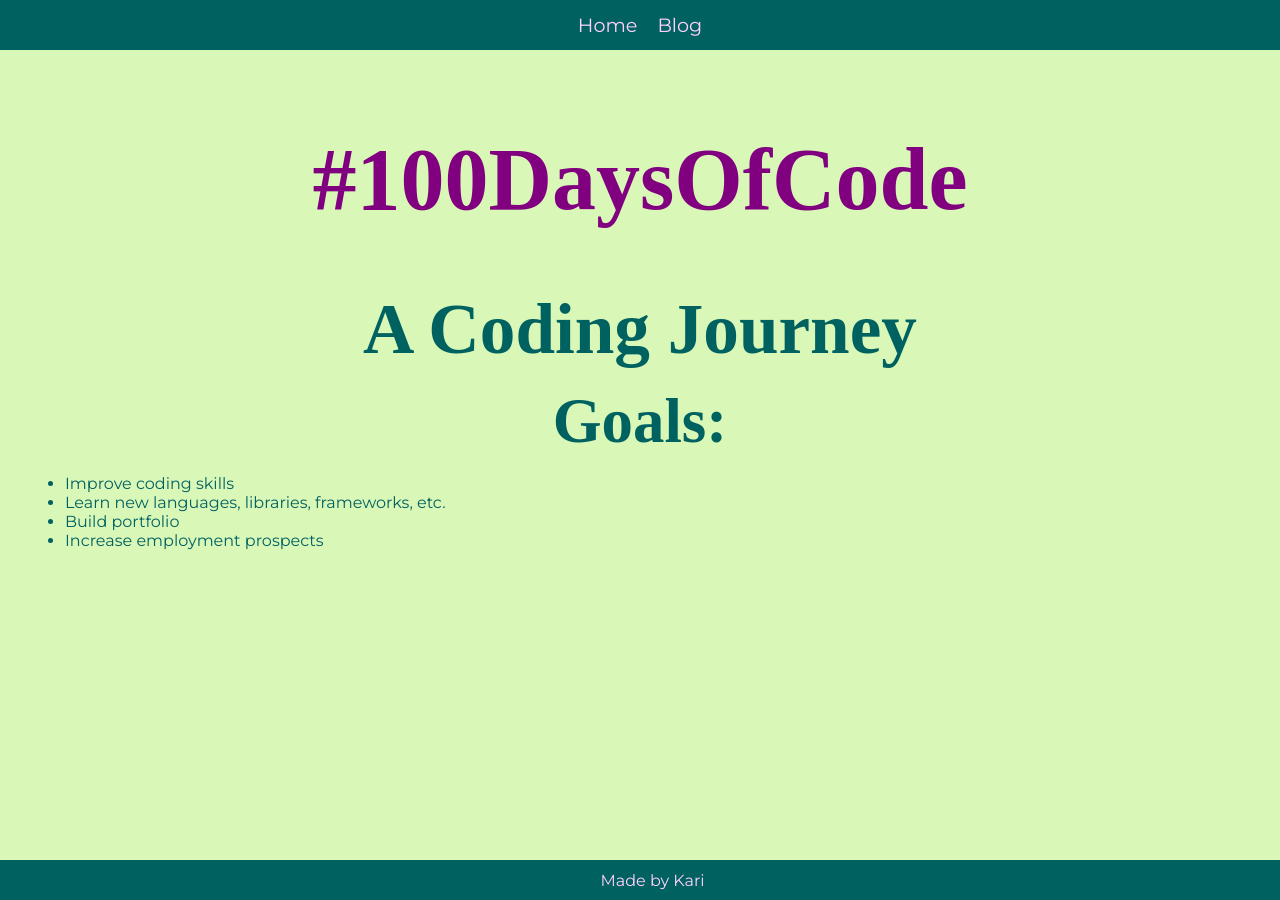
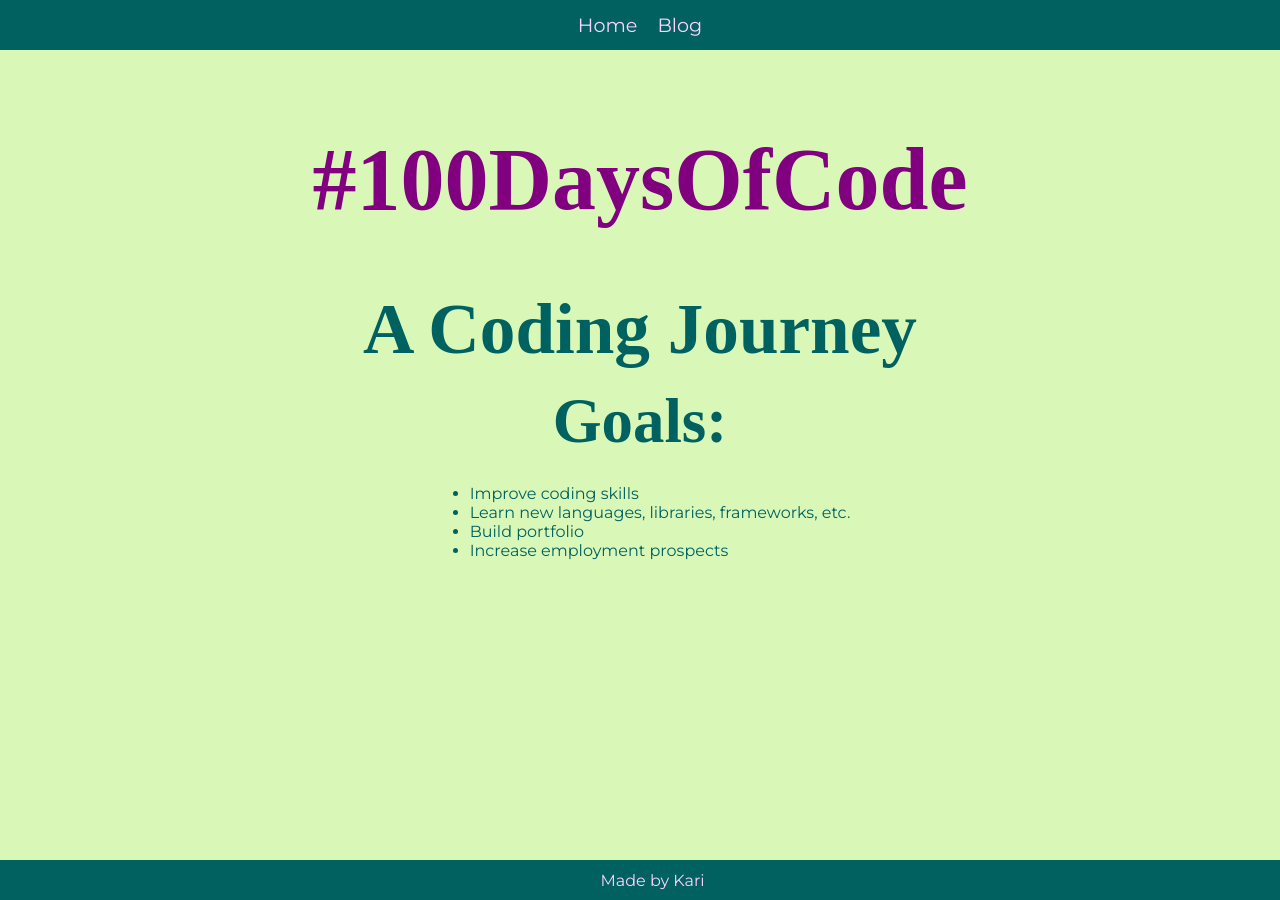
Before and after one commit to KJLarson/100-days, a Jekyll site: the page built from index.html, in a window 1280 px wide. Built offline with Jekyll 4.4.1, drawn with Linux system fonts in a browser that asks for light colours; some web fonts are replaced.

Commit message:
Center goals list on page

```diff
--- a/css/main.css
+++ b/css/main.css
@@ -86,3 +86,12 @@ footer {
 	justify-content: center;
 	align-items: center;
 }
+
+.goals {
+	text-align: center;
+}
+
+.goals ul {
+	display:inline-block;
+	text-align:left;
+}
```
